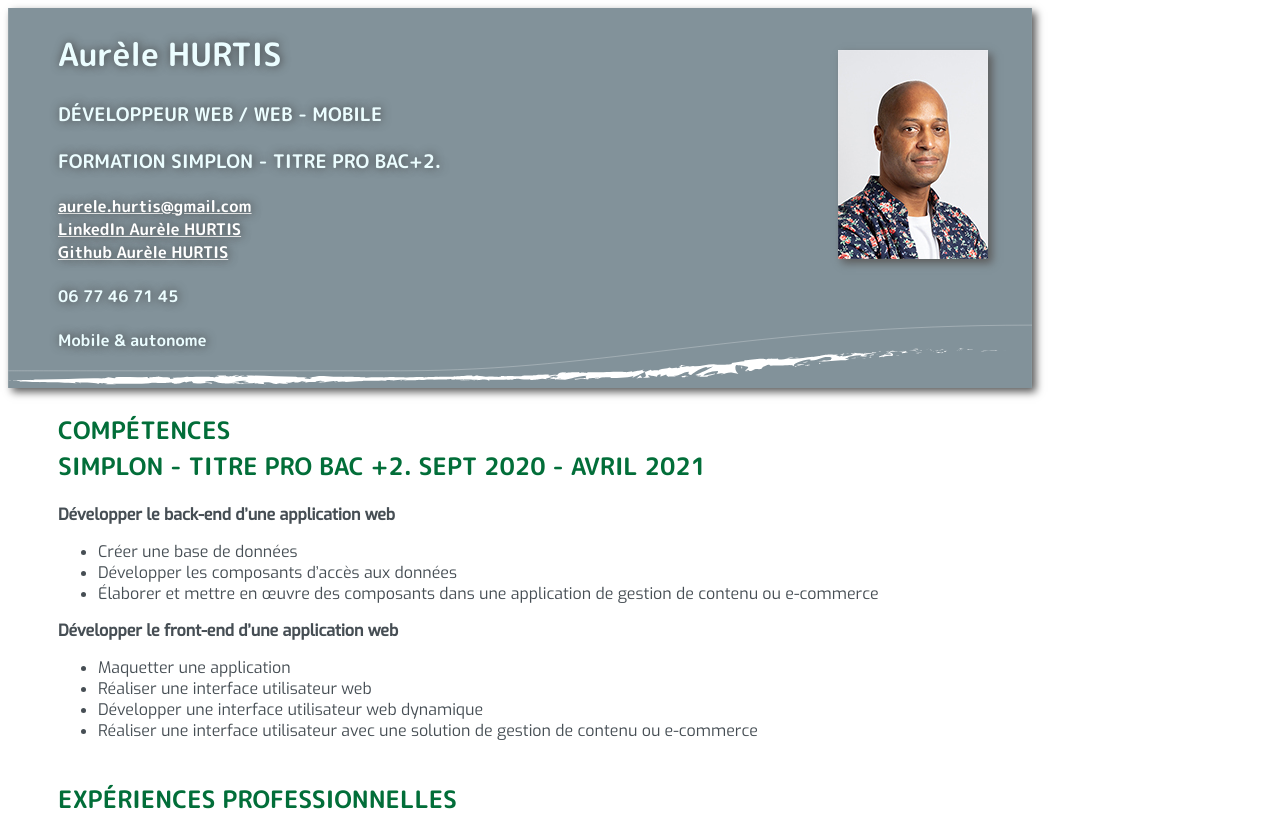
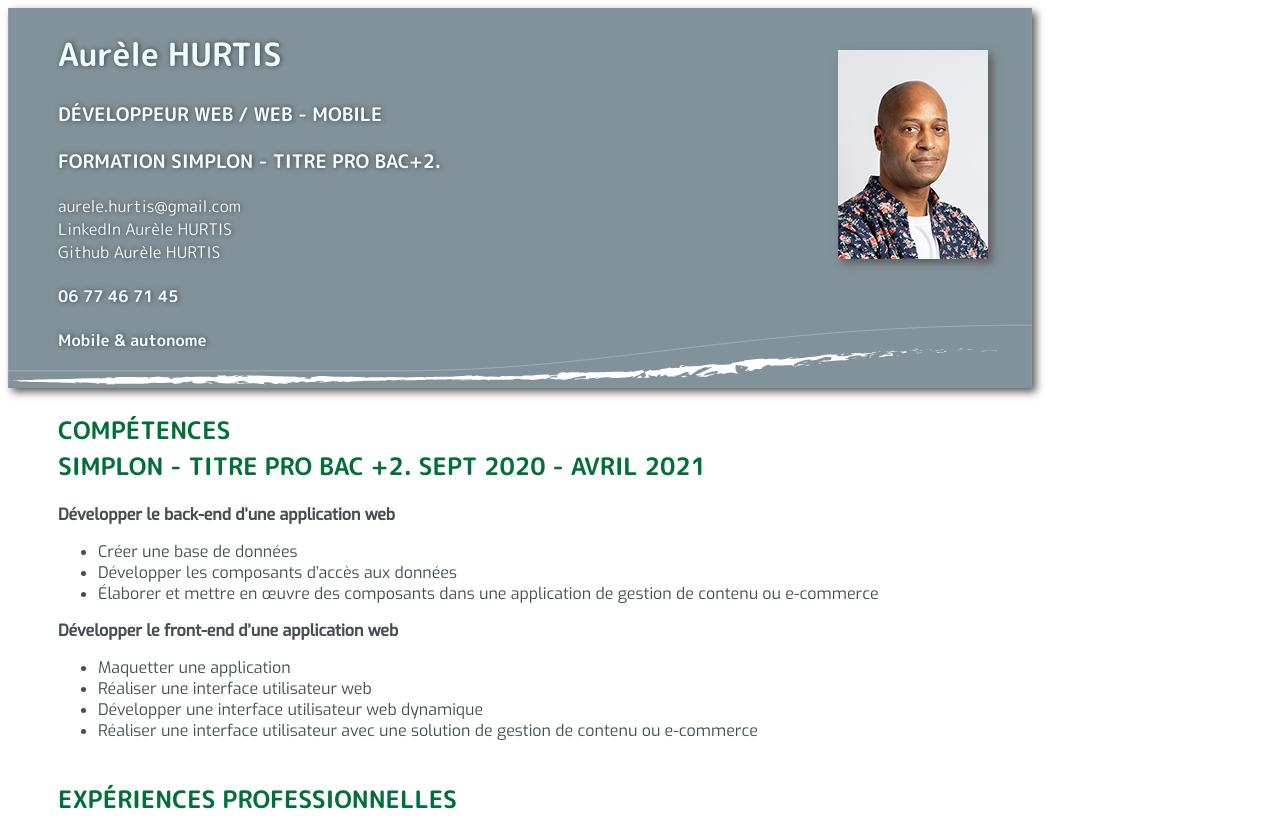
Before and after one commit to Aurele3000/CV2, a plain HTML site: page index.html in a window 1280 px wide. Shown: the top 820 px of the page. Drawn offline with Linux system fonts and the light colour scheme.

Commit message:
commit 09-06-21 :hover

```diff
--- a/main.css
+++ b/main.css
@@ -21,7 +21,7 @@
     position: absolute;
     top: 10px;
     color: rgb(235, 253, 255);
-    text-shadow: rgb(63, 63, 63) 1px 0 10px;
+    text-shadow: rgb(63, 63, 63) 1px 0 5px;
 
   }
 
@@ -39,8 +39,15 @@
 }
 
 .info2 a{
-    /*text-decoration: none;*/
-    color: #ffffff;
+    text-decoration: none;
+    color: rgb(235, 253, 255);
+    font-weight: 200;
+}
+
+.info2 a:hover{
+   text-decoration-line: underline;
+    color: #95e2fa;
+    font-weight: 200;
 }
 
 .section1{
@@ -108,7 +115,6 @@
 .section-dates{
     font-family: 'Exo';
 }
-
 
 .section4{
     float: left;
```
